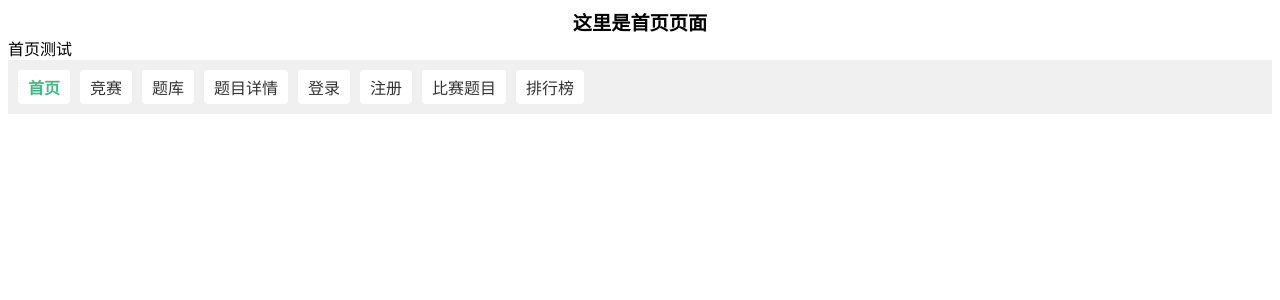
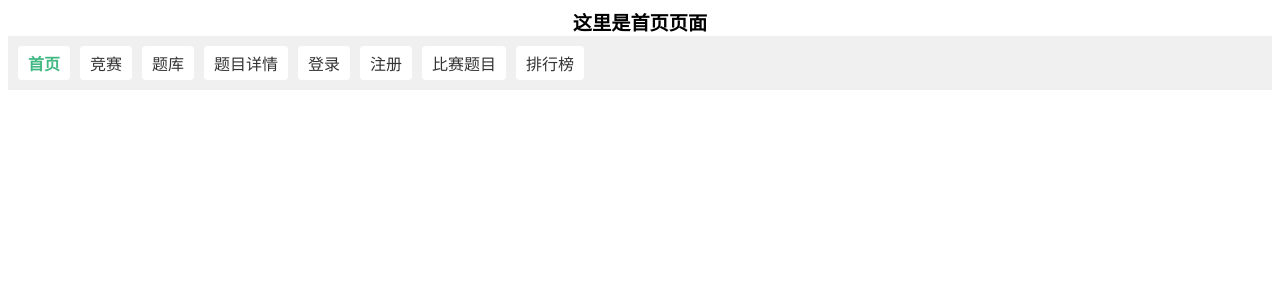
Before and after one commit to JGG0sbp66/reborn_oj_master, a Vue app: page /nav/home in a window 1280 px wide. Shown: the top 300 px of the page. Built offline with nearby package versions, Linux system fonts and the light colour scheme; the HTML template or start-up script is replaced by a standard one.

Commit message:
移除首页组件中的测试内容

```diff
--- a/src/views/nav/home.vue
+++ b/src/views/nav/home.vue
@@ -1,6 +1,5 @@
 <template>
     <showtitle text="这里是首页页面"/>
-    <div>首页测试</div>
     <navlinks/>
 
   </template>
```
